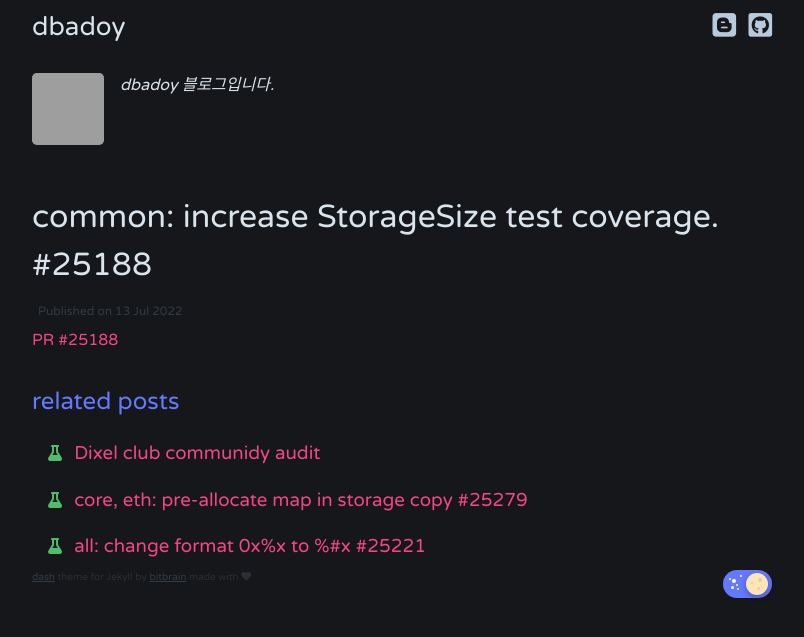
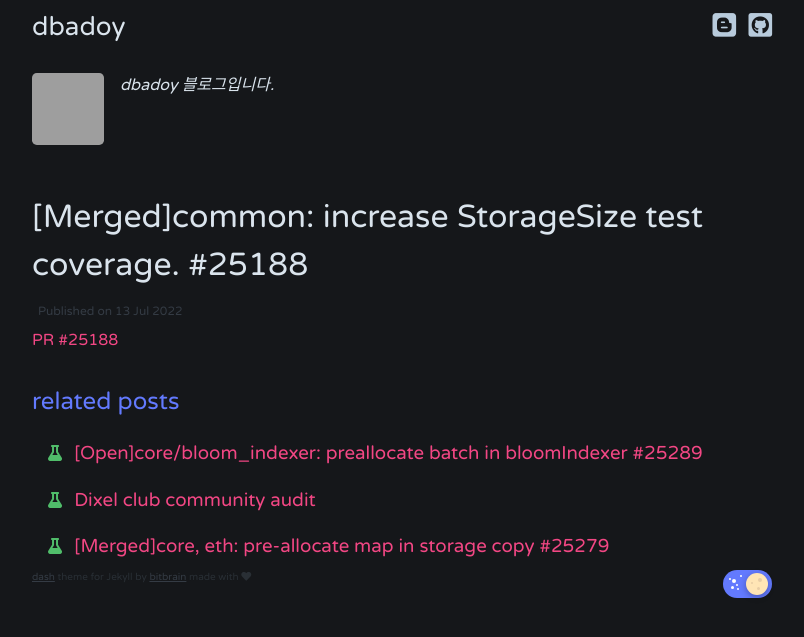
Before and after one commit to dbadoy/dbadoy.github.io, a Jekyll site: the page built from _posts/2022-07-13-25188.md, in a window 1280 px wide, cut to the strip 0-637 px from the top of the page. Shown: the whole strip, without its empty margins (238-1042 px from the left). Built offline with Jekyll 4.4.1, drawn with Linux system fonts in a browser that asks for light colours; nearby versions of some CDN libraries; comment, search, counter and statistics services are not loaded; grey boxes are pictures that could not be loaded.

Commit message:
add post 2022-07-16 #1

```diff
--- a/_posts/2022-07-13-25188.md
+++ b/_posts/2022-07-13-25188.md
@@ -1,6 +1,6 @@
 ---
 layout: post
-title:  "common: increase StorageSize test coverage. #25188"
+title:  "[Merged]common: increase StorageSize test coverage. #25188"
 tags: go-ethereum
 ---
 
--- a/_posts/2022-07-14-25221.md
+++ b/_posts/2022-07-14-25221.md
@@ -1,6 +1,6 @@
 ---
 layout: post
-title:  "all: change format 0x%x to %#x #25221"
+title:  "[Merged]all: change format 0x%x to %#x #25221"
 tags: go-ethereum
 ---
 
--- a/_posts/2022-07-14-25279.md
+++ b/_posts/2022-07-14-25279.md
@@ -1,6 +1,6 @@
 ---
 layout: post
-title:  "core, eth: pre-allocate map in storage copy #25279"
+title:  "[Merged]core, eth: pre-allocate map in storage copy #25279"
 tags: go-ethereum
 ---
 
--- a/_posts/2022-07-14-dixel-comm-audit.md
+++ b/_posts/2022-07-14-dixel-comm-audit.md
@@ -1,6 +1,6 @@
 ---
 layout: post
-title:  "Dixel club communidy audit"
+title:  "Dixel club community audit"
 tags: audit solidity
 ---
 
--- /dev/null
+++ b/_posts/2022-07-16-25289.md
@@ -0,0 +1,7 @@
+---
+layout: post
+title:  "[Open]core/bloom_indexer: preallocate batch in bloomIndexer #25289"
+tags: go-ethereum
+---
+
+[PR #25289](https://github.com/ethereum/go-ethereum/pull/25289)
```
Also changed, not shown: _posts/2022-07-14-25151.md (+1 -1 lines), _posts/2022-07-14-25207.md (+1 -1 lines).
